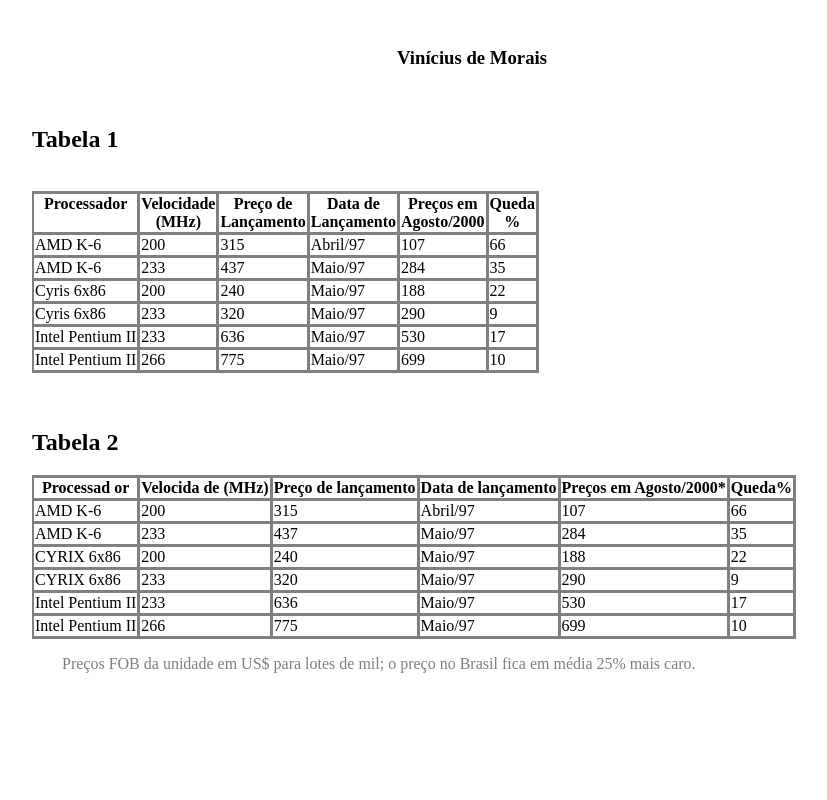
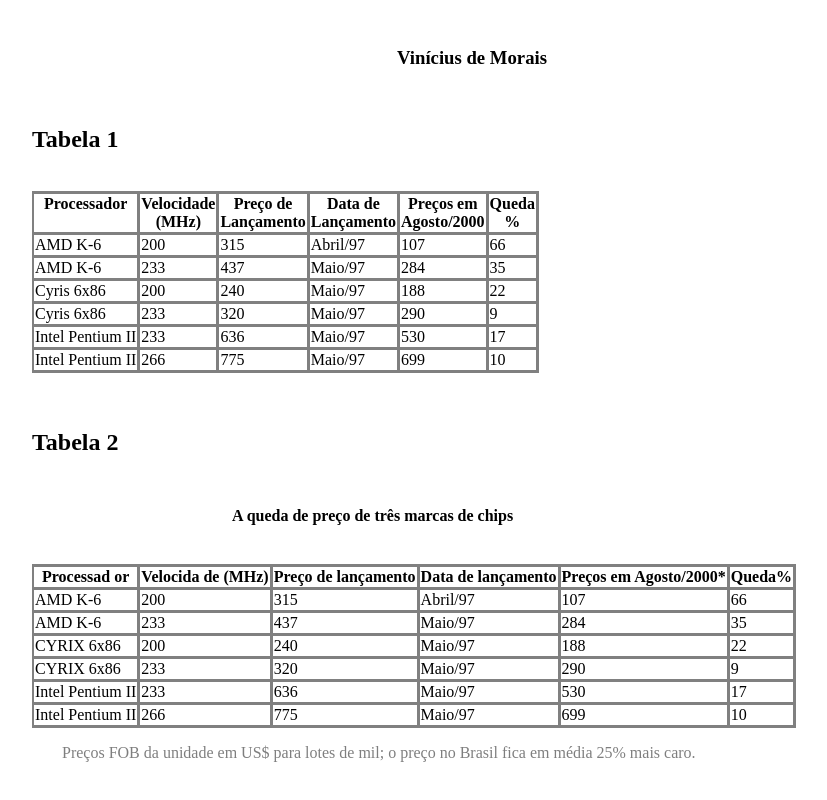
Before and after one commit to TamirisSatiko/Atividade-DevOps, a plain HTML site: page index.html in a window 1280 px wide. Shown: the part 2344-3144 px from the top of the page, without its empty margins (168-995 px from the left). Drawn offline with Linux system fonts and the light colour scheme.

Commit message:
Atualização Visual

```diff
--- a/index.html
+++ b/index.html
@@ -129,6 +129,7 @@
 
 			<br>
 			<h2><b>Tabela 2</b></h2>
+			<h4>A queda de preço de três marcas de chips</h4><br>
 			<table>
 				<tr>
 
```
